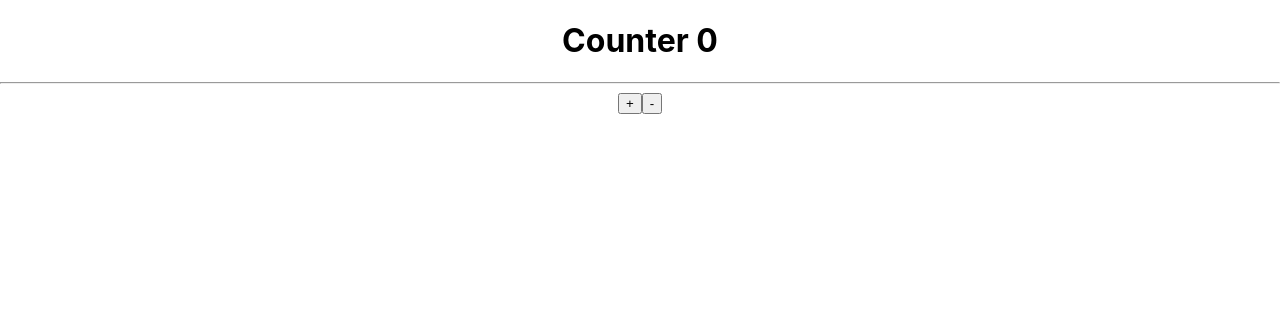
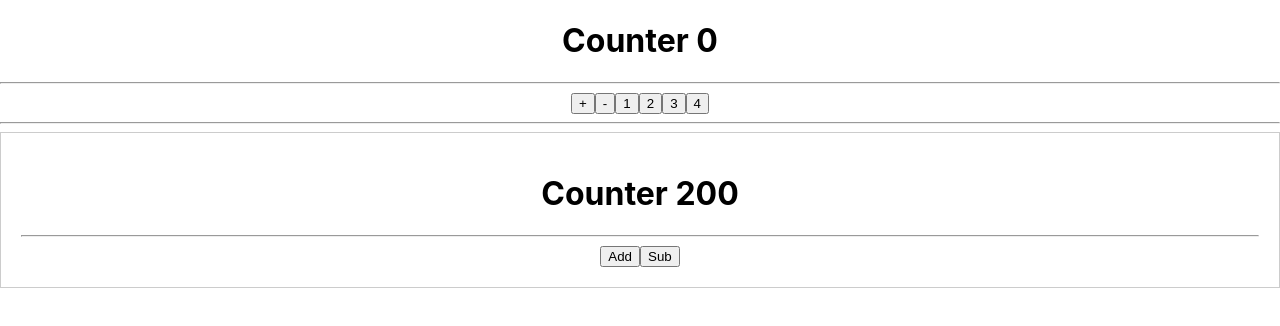
Before and after one commit to chaikovskyit/redux-start, a React (Create React App) app: page / in a window 1280 px wide. Shown: the top 326 px of the page. Built offline with nearby package versions, Linux system fonts and the light colour scheme.

Commit message:
add decomposition to my reducer

```diff
--- a/src/App.js
+++ b/src/App.js
@@ -2,7 +2,7 @@ import React, {Component} from 'react'
 // функція яка дозволяє зєднати компонент reactu з store redux
 import {connect} from 'react-redux'
 import './App.css';
-
+import Counter from './Counter'
 class App extends Component {
   // updateCounter(value){
   //   this.setState({
@@ -20,7 +20,14 @@ class App extends Component {
           <button onClick={this.props.onAdd}>+</button>
           {/* <button onClick={() => this.updateCounter(-1)}>+</button> */}
           <button onClick={this.props.onSub}>-</button>
+
+          <button onClick={() => this.props.onAddNumber(1)}>1</button>
+          <button onClick={() => this.props.onAddNumber(2)}>2</button>
+          <button onClick={() => this.props.onAddNumber(3)}>3</button>
+          <button onClick={() => this.props.onAddNumber(4)}>4</button>
         </div>
+        <hr/>
+        <Counter />
       </div>
     )
   }
@@ -29,15 +36,16 @@ class App extends Component {
 function mapStateToProps(state){
   // повертаємо новий JS обєкт трансформований, для того щоб його юзати не як "state", а як "props". "state.counter" ми беремо з "rootReducer.js"
   return {
-    counter: state.counter
+    counter: state.counter1.counter
   }
 }
 
-// повертає нам оюєкт
+// повертає нам об'єкт з екшенами
 function mapDispatchToProps(dispatch) {
   return {
-    onAdd: () => dispatch({type: 'ADD', value: 42}),
-    onSub: () => dispatch({type: 'SUB'})
+    onAdd: () => dispatch({type: 'ADD', value: Math.random()}),
+    onSub: () => dispatch({type: 'SUB', value: Math.random()}),
+    onAddNumber: number => dispatch({type: 'ADD_NUMBER', payload: number})
   }
 }
 
--- /dev/null
+++ b/src/Counter.jsx
@@ -0,0 +1,32 @@
+import React from 'react'
+import {connect} from 'react-redux'
+
+class Counter extends React.Component {
+  render() {
+    return (
+      <div style={{padding: 20, border: '1px solid #ccc'}}>
+        <h1>Counter {this.props.counter}</h1>
+        <hr/>
+        <div>
+          <button onClick={() => this.props.onChange(1)}>Add</button>
+          <button onClick={() => this.props.onChange(-1)}>Sub</button>
+        </div>
+      </div>
+    )
+  }
+}
+
+function mapStateToProps(state) {
+  return {
+    counter: state.counter2.counter2
+  }
+}
+
+function mapDispatchToProps(dispatch) {
+  return {
+    onChange: number => dispatch({type: 'ADD2', payload: number})
+  }
+
+}
+
+export default connect(mapStateToProps, mapDispatchToProps)(Counter)
--- /dev/null
+++ b/src/redux/reducers/counter1.jsx
@@ -0,0 +1,22 @@
+const initialState = {
+  counter: 0
+}
+export default function counter1(state = initialState, action) {
+
+  switch(action.type) {
+    case 'ADD':
+      return {
+        counter: state.counter + 1
+      }
+    case 'SUB':
+      return {
+        counter: state.counter - 1
+      }
+    case 'ADD_NUMBER':
+      return {
+        counter: state.counter + action.payload
+      }
+    default:
+      return state
+  }
+}
--- /dev/null
+++ b/src/redux/reducers/counter2.jsx
@@ -0,0 +1,14 @@
+const initialState = {
+  counter2: 200
+}
+export default function counter2(state = initialState, action) {
+
+  switch(action.type) {
+    case 'ADD2':
+      return {
+        counter2: state.counter2 + action.payload
+      }
+    default:
+      return state
+  }
+}
--- a/src/redux/rootReducer.js
+++ b/src/redux/rootReducer.js
@@ -1,21 +1,40 @@
-// задаємо початкове значення state
-const initialState = {
-  counter: 0
-}
-// Оскільки це наш "Reducer" то ми передаємо в нього "state" та "action"
-export default function rootReducer(state = initialState, action) {
-  // Логіка для виконання наших екшенів
-  switch(action.type) {
-    case 'ADD':
-      return {
-        counter: state.counter + action.value
-      }
-    case 'SUB':
-      return {
-        counter: state.counter - 1
-      }
-  }
+// // задаємо початкове значення state
+// const initialState = {
+//   counter: 0
+// }
+// // Оскільки це наш "Reducer" то ми передаємо в нього "state" та "action"
+// export default function rootReducer(state = initialState, action) {
+//   // Логіка для виконання наших екшенів
+//   switch(action.type) {
+//     case 'ADD':
+//       return {
+//         counter: state.counter + 1
+//       }
+//     case 'SUB':
+//       return {
+//         counter: state.counter - 1
+//       }
+//     case 'ADD_NUMBER':
+//       return {
+//         counter: state.counter + action.payload
+//       }
+//     default:
+//       return state
+//   }
 
-  // "Reducer" завжди повертає змінений "state"
-  return state
-}
+//   // "Reducer" завжди повертає змінений "state"
+//   return state
+// }
+
+
+
+
+// функція яка обєднує редюсери
+import {combineReducers} from 'redux'
+
+import counter1 from './reducers/counter1'
+import counter2 from './reducers/counter2'
+
+export default combineReducers({
+  counter1, counter2
+})
```
